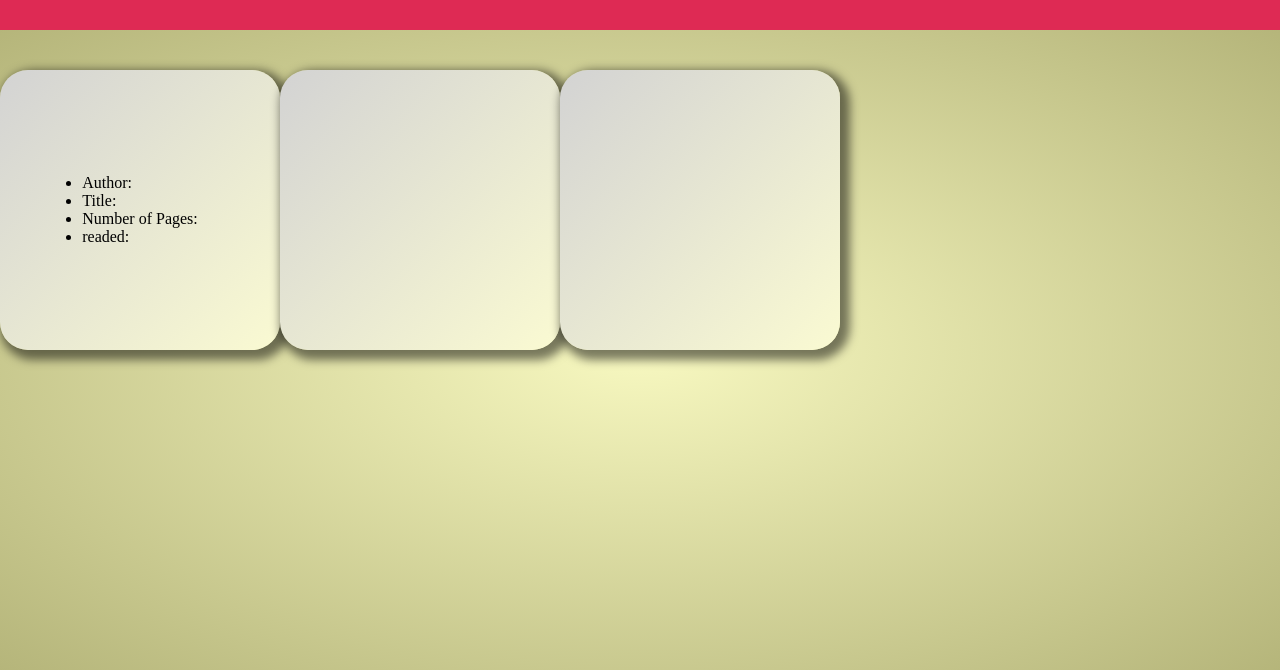
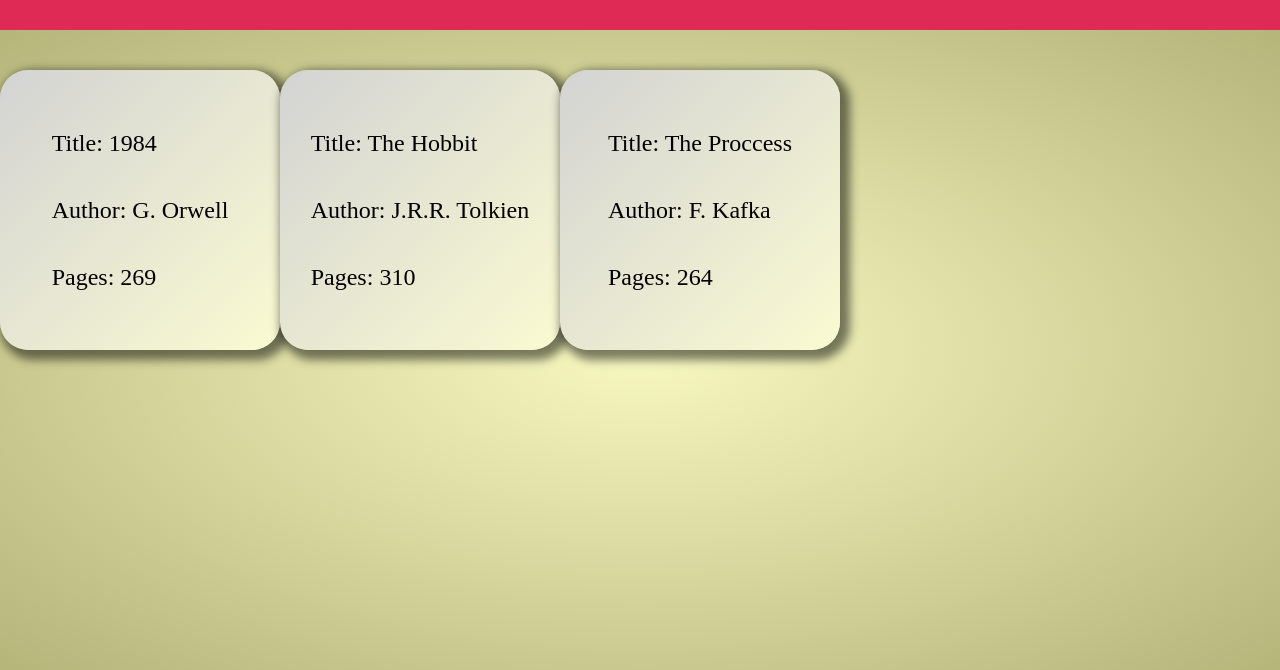
Before and after one commit to Leonidas314/Projecto-Libreria, a plain HTML site: page index.html in a window 1280 px wide. Shown: the part 130-800 px from the top of the page. Drawn offline with Linux system fonts and the light colour scheme.

Commit message:
generate 3 default card books with functions , add this books objects to the arrayObject

```diff
--- a/index.html
+++ b/index.html
@@ -10,17 +10,6 @@
   <div id="main-container">
     <div id="header"> <h1>Library</h1> <button id="new-button">NEW BOOK</button></div>
     <div id="book-container">
-      <div class="book">
-        <ul>
-          <li>Author:</li>
-          <li>Title:</li>
-          <li>Number of Pages:</li>
-          <li>readed:</li>
-        </ul>
-      </div>
-      <div class="book"></div>
-      <div class="book"></div>
-    </div>
   </div>
   <div id="backScreenForm">
     <div id="form">
--- a/javascript.js
+++ b/javascript.js
@@ -18,9 +18,9 @@ function createBookCard(bookObj){
     bookContainer.appendChild(bookdiv)
     const listedBook = document.createElement('ul'), liTitle = document.createElement('li'), liAuthor = document.createElement('li'), liPages = document.createElement('li');
     bookdiv.appendChild(listedBook);
-    liTitle.textContent = "Titulo:"+ bookObj.title;
-    liAuthor.textContent="Author:"+bookObj.author;
-    liPages.textContent="Pages:"+bookObj.pages;
+    liTitle.textContent = "Title: "+ bookObj.title;
+    liAuthor.textContent="Author: "+bookObj.author;
+    liPages.textContent="Pages: "+bookObj.pages;
     listedBook.appendChild(liTitle);
     listedBook.appendChild(liAuthor);
     listedBook.appendChild(liPages);
@@ -28,6 +28,21 @@ function createBookCard(bookObj){
 }
 
 const myBooks = [];
+
+
+//Funcion que crea por defecto tres cartas de libros
+
+function defaultBooks(bookArray){
+    const titles = ["1984","The Hobbit","The Proccess"];
+    const authors = ["G. Orwell","J.R.R. Tolkien", "F. Kafka"];
+    const pages = ["269","310","264"];
+    for (let i = 0; i < titles.length; i++) {
+        const defaultBooks = new NewBook(titles[i],authors[i],pages[i])
+        createBookCard(defaultBooks);
+        bookArray.push(defaultBooks);
+    }
+    return bookArray;
+}
 
 
 const newButton = document.getElementById('new-button');
@@ -67,3 +82,5 @@ addButton.addEventListener('click',function(){
     const formScreen = document.getElementById('backScreenForm');
     formScreen.style.display="none";
 })
+
+defaultBooks(myBooks);
--- a/style.css
+++ b/style.css
@@ -66,6 +66,14 @@ body{
     box-shadow: 5px 5px 10px 5px rgba(0, 0, 0, 0.5);
     justify-content: center;
     align-items: center;
+}
+.book > ul {
+    list-style-type: none;
+    display: flex;
+    font-size: 1.5em;
+    flex-direction: column;
+    justify-content: space-between;
+    gap: 5vh;
 }
 #backScreenForm{
     background: rgba(0, 0, 0, 0.584);
```
